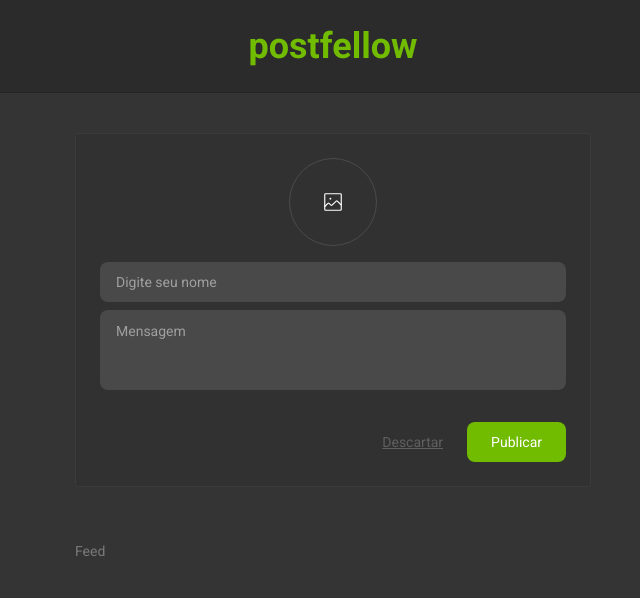
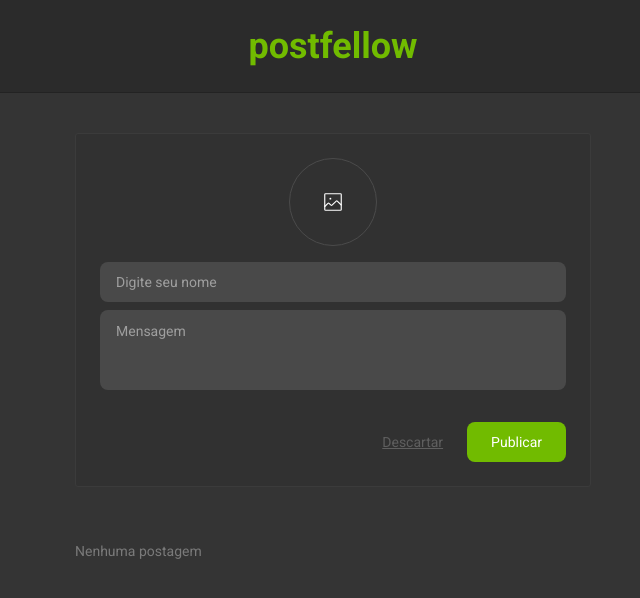
Before and after one commit to pedrogabrieldev/postfellow, a Next.js app: page / in a window 1280 px wide. Shown: the top 598 px of the page, without its empty margins (307-947 px from the left). Built offline with nearby package versions, Linux system fonts and the light colour scheme.

Commit message:
Indicate when there is no posts

```diff
--- a/src/components/Feed.js
+++ b/src/components/Feed.js
@@ -17,7 +17,9 @@ const StyledSpan = styled.span`
 export const Feed = (props) => {
   return (
     <>
-      <StyledSpan>Feed</StyledSpan>
+      <StyledSpan>
+        {props.posts.length ? 'Feed' : 'Nenhuma postagem'}
+      </StyledSpan>
       <FeedContainer>
         {props.posts.map((post, index) => {
           return (
```
